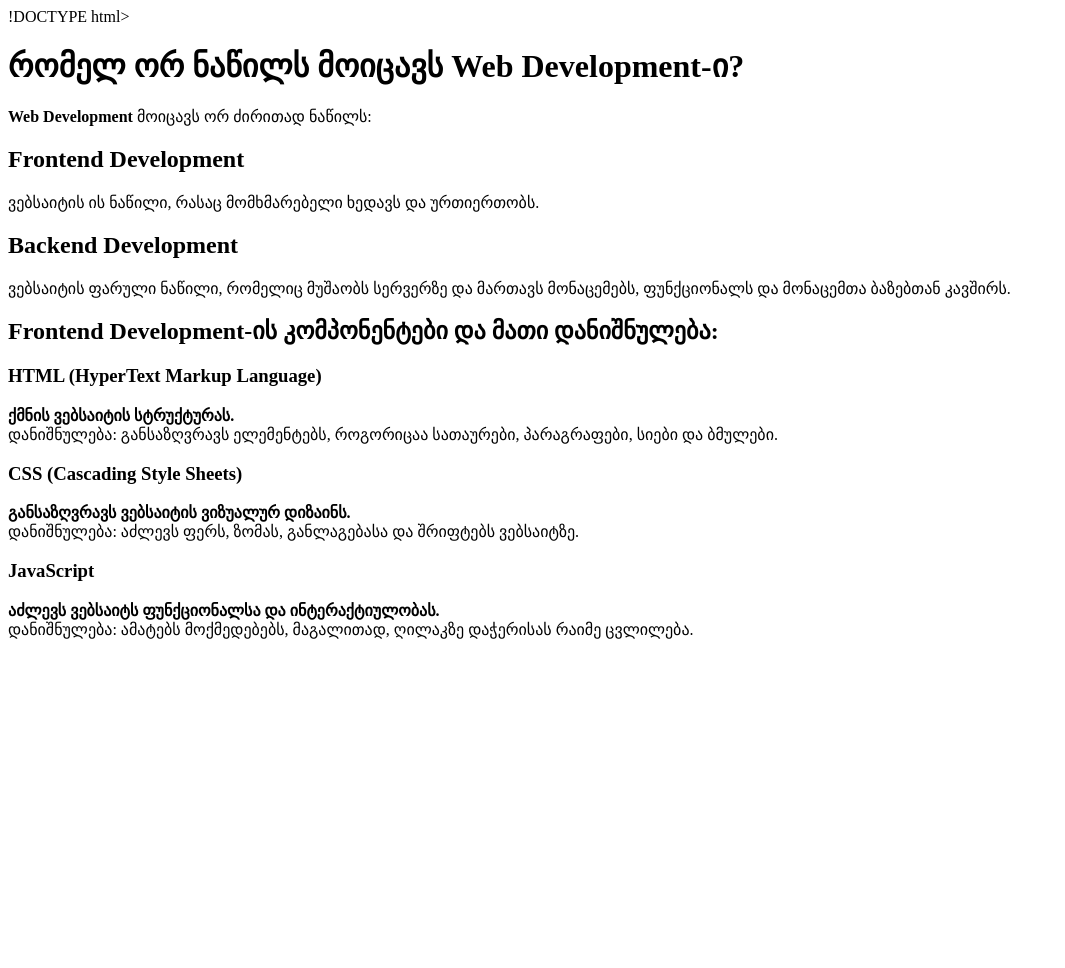
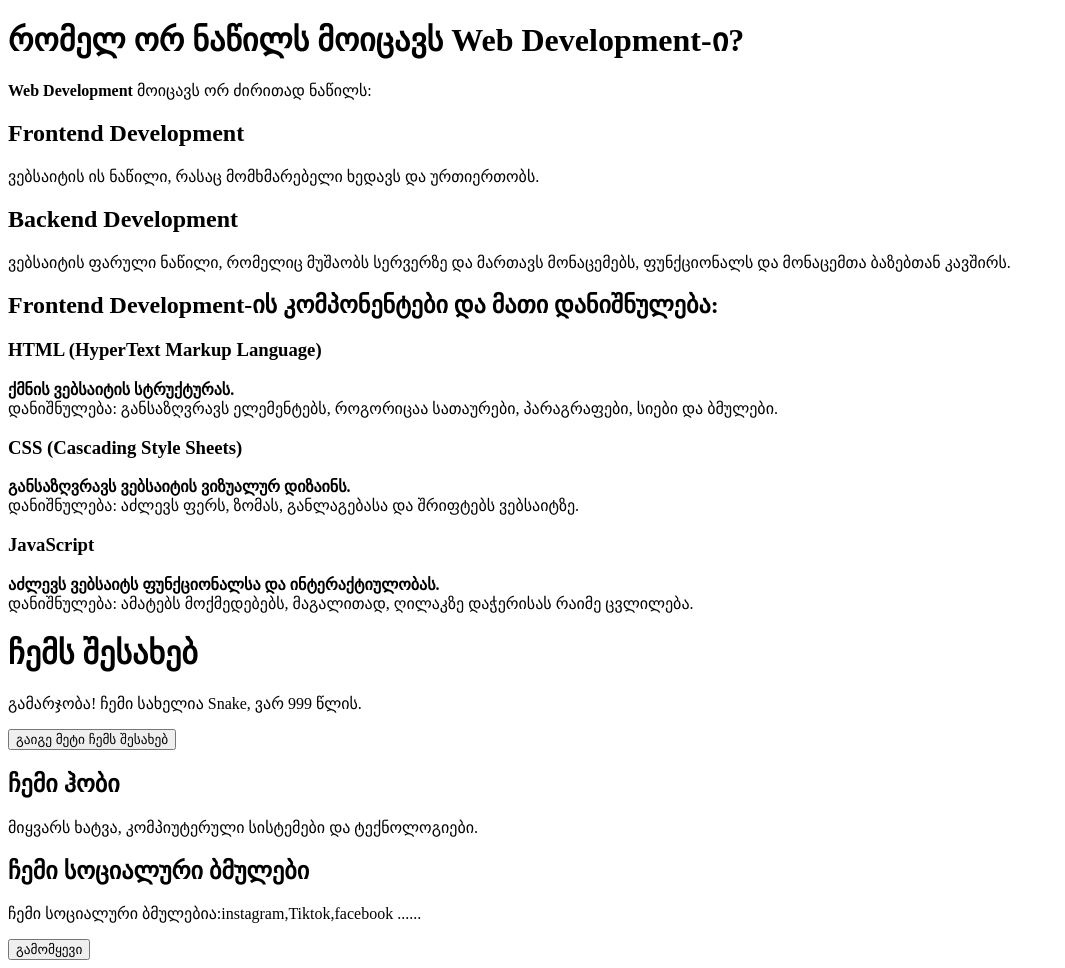
Before and after one commit to Elene-ha/GOAhomework, a plain HTML site: page day03/homework/index.html in a window 1280 px wide. Shown: the whole page, without its empty margins (0-1065 px from the left). Before the commit the page ends 800 px from the top, so only its background shows below. Drawn offline with Linux system fonts and the light colour scheme.

Commit message:
Third commit

```diff
--- a/index.html
+++ b/day03/homework/index.html
@@ -1,4 +1,4 @@
-!DOCTYPE html>
+<!DOCTYPE html>
 <html lang="ka">
 <head>
     <meta charset="UTF-8">
@@ -32,3 +32,56 @@
 
 </body>
 </html>
+
+
+
+
+
+<!DOCTYPE html>
+<html lang="ka">
+<head>
+    <meta charset="UTF-8">
+    <title>საიტი ჩემს შესახებ</title>
+</head>
+<body>
+
+<!--1-სექცია:About me.-->
+
+    <h1>ჩემს შესახებ</h1>
+
+<p>გამარჯობა! ჩემი სახელია Snake, ვარ 999 წლის.</p>
+
+<button>გაიგე მეტი ჩემს შესახებ</button>
+
+
+
+<!--2-სექცია:My hobbies.-->
+
+<h2>ჩემი ჰობი</h2>
+
+<p>მიყვარს ხატვა, კომპიუტერული სისტემები და ტექნოლოგიები.</p>
+
+
+
+<!--3-სექცია:My social links.-->
+
+<h2>ჩემი სოციალური ბმულები</h2>
+
+<p>ჩემი სოციალური ბმულებია:instagram,Tiktok,facebook ......</p>
+
+<button>გამომყევი</button>
+
+
+
+
+
+
+
+
+
+
+
+
+
+</body>
+</html>
```
